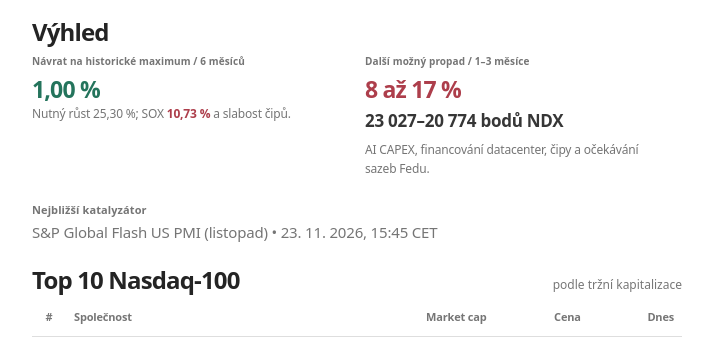
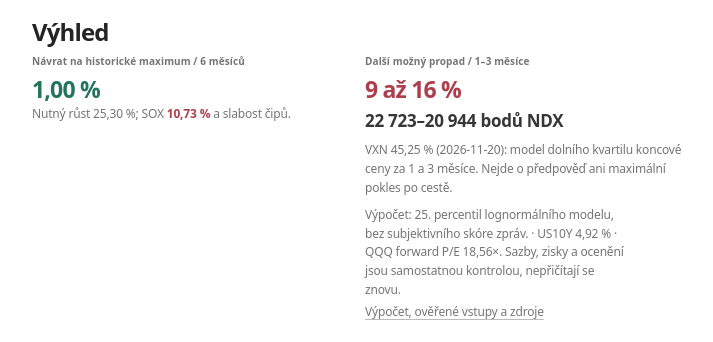
Before and after one commit to MichalMachalik/Nasdaq100-PAYandPRAY, a plain HTML site: page index.html in a window 1280 px wide. Shown: the part 1154-1496 px from the top of the page, without its empty margins (283-996 px from the left). Drawn offline with Linux system fonts and the light colour scheme.

Commit message:
Calculate 1–3M NDX downside from dated VXN rather than subjective news sentiment

```diff
--- a/index.html
+++ b/index.html
@@ -537,7 +537,7 @@ body :is(h1,h2,h3,p,div,span,small,strong,button,a,table,th,td,time,summary,labe
 <section class="section"><h2 class="sectiontitle">TOP 5 zpráv</h2><div id="news" class="empty">Čeká na první report.</div></section>
 <section class="section"><h2 class="sectiontitle">Makroekonomika</h2><div id="macro" class="empty">Nejsou zveřejněna data</div></section>
 
-<section class="section"><h2 class="sectiontitle">Výhled</h2><div class="forecastgrid"><div class="forecast"><div class="label">Návrat na historické maximum / 6 měsíců</div><strong id="forecast-ath" class="green">—</strong><div id="forecast-ath-reason" class="detail">Čeká na aktualizaci</div></div><div class="forecast"><div class="label">Další možný propad / 1–3 měsíce</div><strong id="forecast-down" class="red">—</strong><div id="forecast-down-points" class="forecast-points">—</div><div id="forecast-down-reason" class="detail">Čeká na aktualizaci</div></div></div><div style="margin-top:22px"><div class="mini-title">Nejbližší katalyzátor</div><div id="catalyst" class="empty">Zatím nezveřejněno</div></div></section>
+<section class="section"><h2 class="sectiontitle">Výhled</h2><div class="forecastgrid"><div class="forecast"><div class="label">Návrat na historické maximum / 6 měsíců</div><strong id="forecast-ath" class="green">—</strong><div id="forecast-ath-reason" class="detail">Čeká na aktualizaci</div></div><div class="forecast"><div class="label">Další možný propad / 1–3 měsíce</div><strong id="forecast-down" class="red">—</strong><div id="forecast-down-points" class="forecast-points">—</div><div id="forecast-down-reason" class="detail">Čeká na aktualizaci</div><div id="forecast-risk-meta" class="detail" style="margin-top:9px">Modelová rizika a zdroje se načítají</div><a href="./data/risk-model.json" target="_blank" rel="noopener noreferrer" class="futures-provider">Výpočet, ověřené vstupy a zdroje</a></div></div><div style="margin-top:22px"><div class="mini-title">Nejbližší katalyzátor</div><div id="catalyst" class="empty">Zatím nezveřejněno</div></div></section>
 <section class="section" id="top10-section"><h2 class="sectiontitle">Top 10 Nasdaq-100 <small>podle tržní kapitalizace</small></h2>
 <div class="top10-scroll"><table class="top10-table" aria-label="Deset největších společností Nasdaq-100 podle tržní kapitalizace">
 <thead><tr><th scope="col">#</th><th scope="col">Společnost</th><th scope="col">Market cap</th><th scope="col">Cena</th><th scope="col">Dnes</th></tr></thead>
@@ -1034,11 +1034,61 @@ async function loadFutures(){
     set('futures-ath','');
   }
 }
+// Evidence-based downside band: option-implied 25th-percentile terminal NDX.
+// This is NOT a price target, a prediction of the next local low, or a
+// calibrated real-world probability. The QQQ forward P/E and earnings shock
+// scenarios are independent fundamental checks, not additional hidden weights.
+const RISK_Z25=0.6744897501960817;
+const downsideTerminalPct=(annualVolPct,months)=>{
+  const sigma=annualVolPct/100,years=months/12;
+  return 100*(1-Math.exp(-0.5*sigma*sigma*years-RISK_Z25*sigma*Math.sqrt(years)));
+};
+async function loadRiskModel(ndx){
+  const meta=$('forecast-risk-meta');
+  try{
+    const response=await fetch('./data/risk-model.json?t='+Date.now(),{cache:'no-store'});
+    if(!response.ok)throw new Error('risk inputs unavailable');
+    const risk=await response.json(),market=risk.market||{},spec=risk.model||{};
+    const volatility=Number(market.vxnPct);
+    const observed=Date.parse(String(market.vxnAsOf||'')+'T23:59:59Z');
+    const age=Date.now()-observed;
+    if(risk.schemaVersion!==1||risk.id!=='ndx-evidence-volatility-v1'||
+       !Number.isFinite(volatility)||volatility<8||volatility>100||
+       !Number.isFinite(observed)||age < -48*3600000||
+       age>7*86400000||spec.percentile!==25||
+       !Array.isArray(spec.months)||spec.months[0]!==1||spec.months[1]!==3)
+      throw new Error('missing, invalid or stale volatility snapshot');
+    if(!Number.isFinite(ndx?.value)||ndx.value<=1000)throw new Error('cash NDX quote unavailable');
+    const oneMonth=downsideTerminalPct(volatility,1);
+    const threeMonths=downsideTerminalPct(volatility,3);
+    const first=Math.round(oneMonth),last=Math.round(threeMonths);
+    if(!(first>0&&last>first&&last<75))throw new Error('invalid downside quantiles');
+    // Lower terminal-price quartile based solely on observable VXN volatility.
+    // Latest cash NDX is taken from the report, never futures data.
+    set('forecast-down',fmt(first,0)+' až '+fmt(last,0)+' %');
+    set('forecast-down-points',
+        fmt(Math.round(ndx.value*(1-oneMonth/100)),0)+'–'+
+        fmt(Math.round(ndx.value*(1-threeMonths/100)),0)+' bodů NDX');
+    const rate=Number.isFinite(market.treasury10yPct)?' · US10Y '+fmt(market.treasury10yPct)+' %':'';
+    const valuation=Number.isFinite(market.qqqForwardPE)?' · QQQ forward P/E '+fmt(market.qqqForwardPE)+'×':'';
+    set('forecast-down-reason','VXN '+fmt(volatility)+' % ('+String(market.vxnAsOf)+
+        '): model dolního kvartilu koncové ceny za 1 a 3 měsíce. Nejde o předpověď ani maximální pokles po cestě.');
+    if(meta){
+      meta.textContent='Výpočet: 25. percentil lognormálního modelu, bez subjektivního skóre zpráv.'+
+        rate+valuation+'. Sazby, zisky a ocenění jsou samostatnou kontrolou, nepřičítají se znovu.';
+    }
+  }catch(error){
+    if(meta)meta.textContent='Volatilita není nově ověřena; zobrazen záložní odhad ze zdrojového reportu.';
+    // Keep the authored forecast in latest.json rather than fabricate an update.
+  }
+}
 async function load(){
   try {
     const response=await fetch('./data/latest.json?t='+Date.now(),{cache:'no-store'});
     if(!response.ok)throw new Error('HTTP '+response.status);
-    render(await response.json());
+    const report=await response.json();
+    render(report);
+    await loadRiskModel(report.ndx||{});
   }catch(err){set('updated','Data nedostupná');}
 }
 $('refresh').addEventListener('click',()=>{
```
